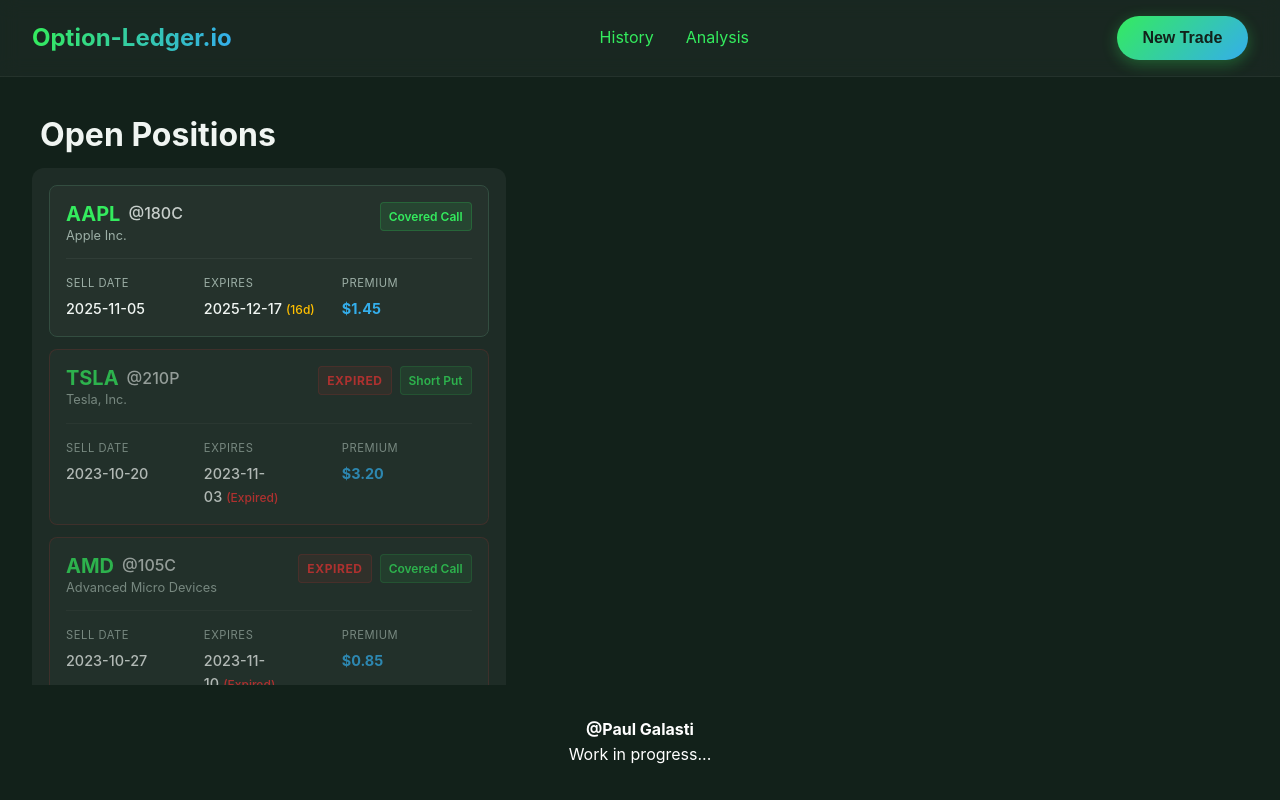
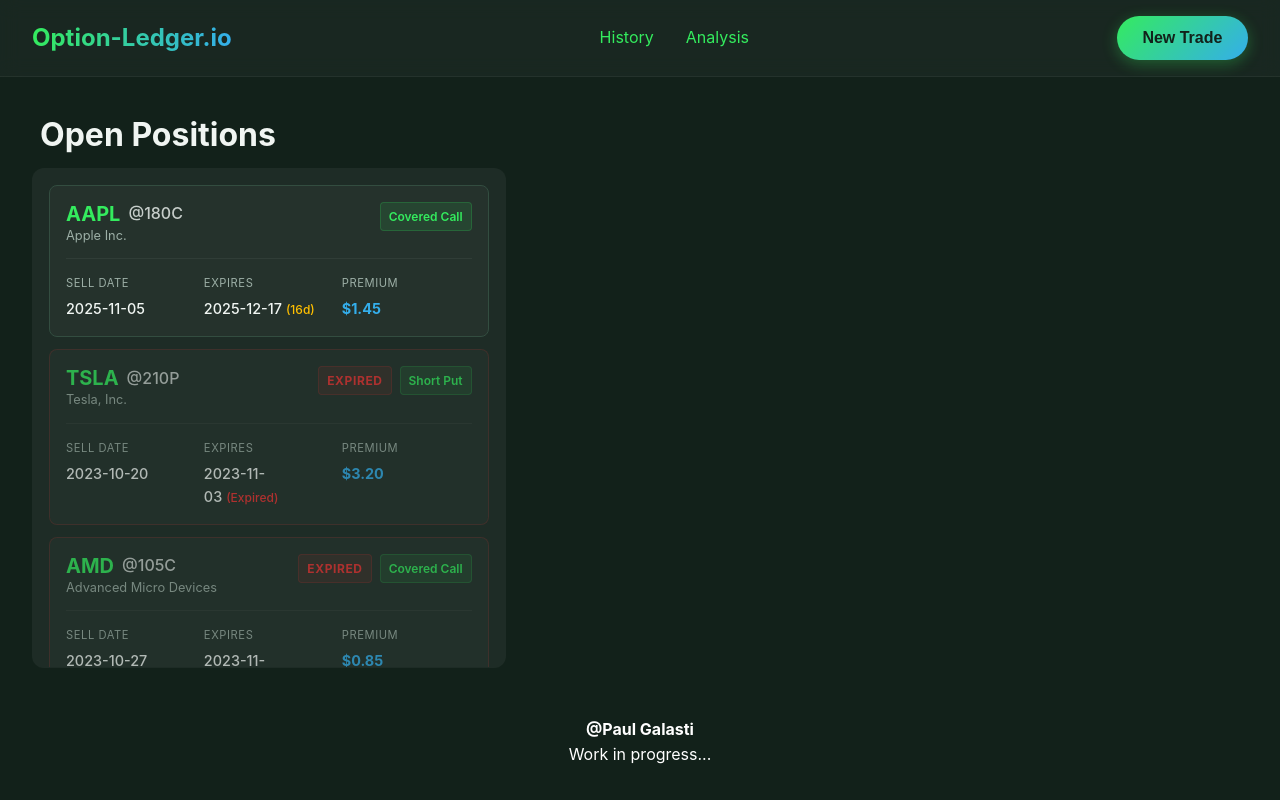
Before and after one commit to pgalasti/option-ledger, a React (Vite) app: page / in a window 1280 px wide. Built offline with nearby package versions, Linux system fonts and the light colour scheme.

Commit message:
I noticed open positions card was too tall on some screen sizes.

```diff
--- a/src/modified-valley.green.css
+++ b/src/modified-valley.green.css
@@ -194,7 +194,7 @@
 
 .card-open-positions {
   width: 60%;
-  max-height: 600px;
+  max-height: 500px;
   overflow-y: auto;
   scrollbar-width: thin;
   scrollbar-color: var(--color-primary) rgba(255, 255, 255, 0.05);
```
